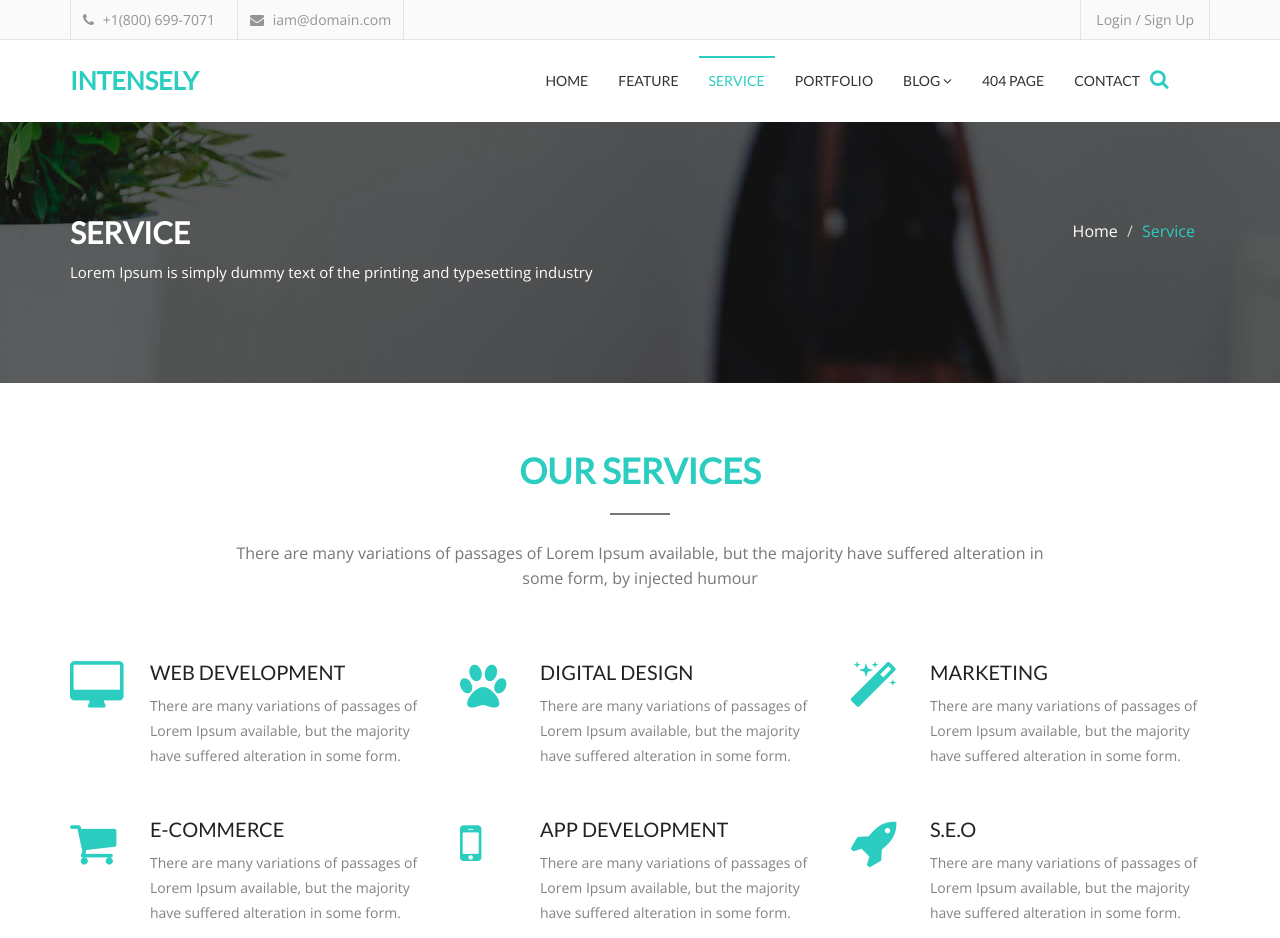
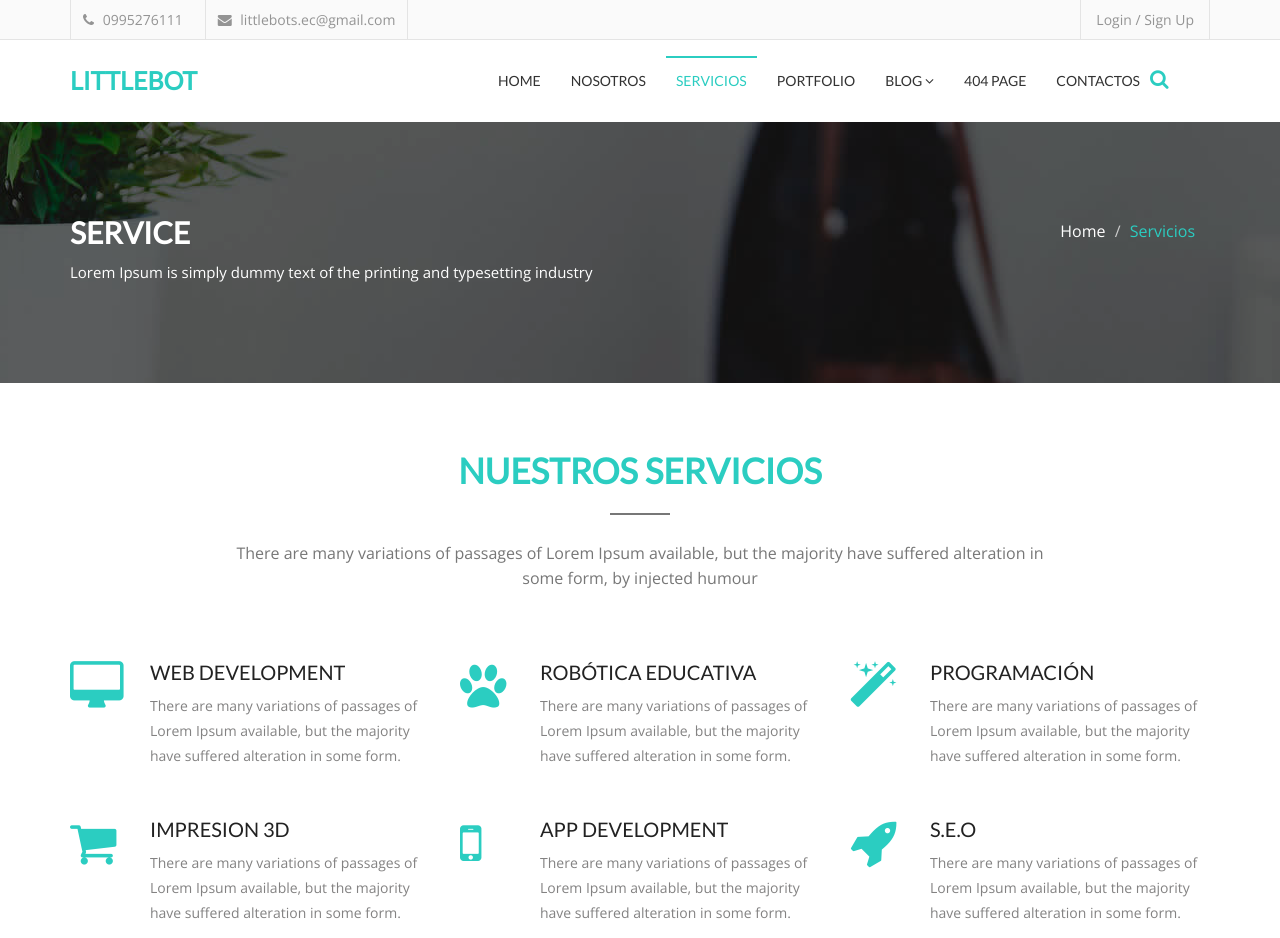
Before and after one commit to littlebots/littlebots.github.io, a plain HTML site: page service.html in a window 1280 px wide. Shown: the top 938 px of the page. Drawn offline with nearby package versions, Linux system fonts and the light colour scheme.

Commit message:
Actualizacion de contenido

```diff
--- a/service.html
+++ b/service.html
@@ -76,13 +76,13 @@
                 <li>
                   <div class="phone">
                     <i class="fa fa-phone"></i>
-                    +1(800) 699-7071
+                    0995276111
                   </div>
                 </li>
                 <li>
                   <div class="mail">
                     <i class="fa fa-envelope"></i>
-                    iam@domain.com
+                    littlebots.ec@gmail.com
                   </div>
                 </li>
               </ul>
@@ -175,15 +175,15 @@
           </button>
           <!-- LOGO -->
           <!-- TEXT BASED LOGO -->
-          <a class="navbar-brand" href="index.html">Intensely</a>
+          <a class="navbar-brand" href="index.html">LittleBot</a>
           <!-- IMG BASED LOGO  -->
          <!-- <a class="navbar-brand" href="index.html"><img src="assets/images/logo.png" alt="logo"></a> -->
         </div>
         <div id="navbar" class="navbar-collapse collapse">
           <ul id="top-menu" class="nav navbar-nav navbar-right main-nav">
             <li><a href="index.html">Home</a></li>
-            <li><a href="feature.html">Feature</a></li>
-            <li class="active"><a href="service.html">Service</a></li>
+            <li><a href="feature.html">Nosotros</a></li>
+            <li class="active"><a href="service.html">Servicios</a></li>
             <li><a href="portfolio.html">Portfolio</a></li>
             <li class="dropdown">
               <a href="#" class="dropdown-toggle" data-toggle="dropdown">Blog <span class="fa fa-angle-down"></span></a>
@@ -195,7 +195,7 @@
               </ul>
             </li>
             <li><a href="404.html">404 Page</a></li>
-            <li><a href="contact.html">Contact</a></li>
+            <li><a href="contact.html">Contactos</a></li>
           </ul>
         </div><!--/.nav-collapse -->
         <a href="#" id="search-icon">
@@ -222,7 +222,7 @@
             <div class="single-page-header-right">
               <ol class="breadcrumb">
                 <li><a href="#">Home</a></li>
-                <li class="active">Service</li>
+                <li class="active">Servicios</li>
               </ol>
             </div>
           </div>
@@ -238,7 +238,7 @@
       <div class="row">
         <div class="col-md-12">
           <div class="title-area">
-            <h2 class="title">Our Services</h2>
+            <h2 class="title">Nuestros Servicios</h2>
             <span class="line"></span>
             <p>There are many variations of passages of Lorem Ipsum available, but the majority have suffered alteration in some form, by injected humour</p>
           </div>
@@ -259,7 +259,7 @@
               <div class="col-md-4 col-sm-6">
                 <div class="single-service wow zoomIn">
                   <i class="fa fa-paw service-icon"></i>
-                  <h4 class="service-title">Digital Design</h4>
+                  <h4 class="service-title">Robótica Educativa</h4>
                   <p>There are many variations of passages of Lorem Ipsum available, but the majority have suffered alteration in some form.</p>
                 </div>
               </div>
@@ -268,7 +268,7 @@
               <div class="col-md-4 col-sm-6">
                 <div class="single-service wow zoomIn">
                   <i class="fa fa-magic service-icon"></i>
-                  <h4 class="service-title">Marketing</h4>
+                  <h4 class="service-title">Programación</h4>
                   <p>There are many variations of passages of Lorem Ipsum available, but the majority have suffered alteration in some form.</p>
                 </div>
               </div>
@@ -277,7 +277,7 @@
               <div class="col-md-4 col-sm-6">
                 <div class="single-service wow zoomIn">
                   <i class="fa fa-shopping-cart service-icon"></i>
-                  <h4 class="service-title">E-commerce</h4>
+                  <h4 class="service-title">Impresion 3D</h4>
                   <p>There are many variations of passages of Lorem Ipsum available, but the majority have suffered alteration in some form.</p>
                 </div>
               </div>
```
Also changed, not shown: index.html (+8 -8 lines), portfolio.html (+3 -3 lines).
